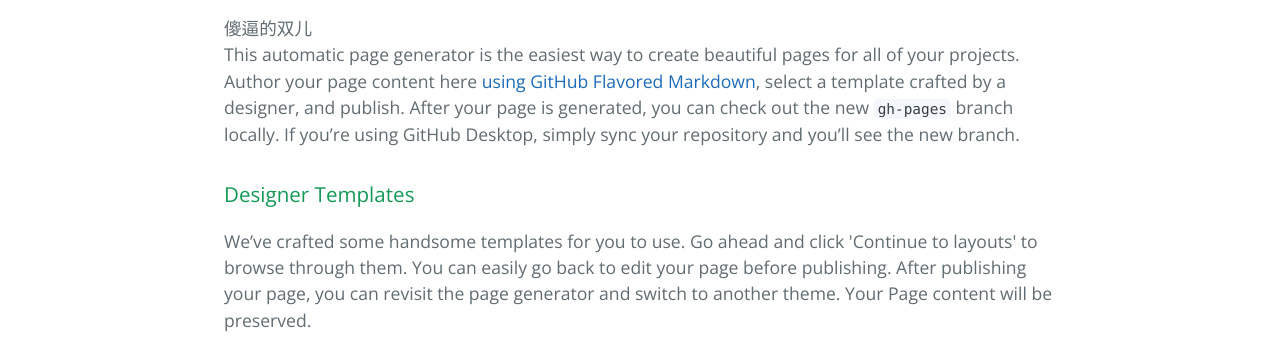
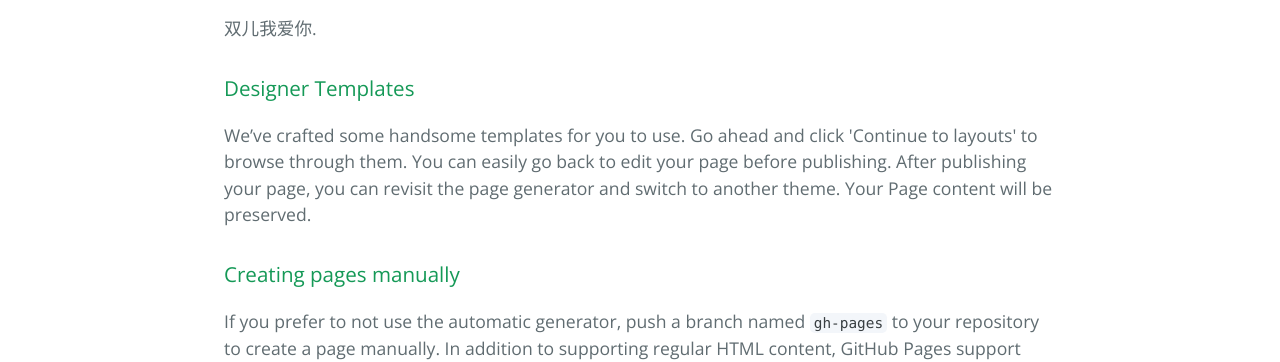
Before and after one commit to fengshiqing/fengshiqing.github.io, a plain HTML site: page index.html in a window 1280 px wide. Shown: the part 404-766 px from the top of the page. Drawn offline with nearby package versions, Linux system fonts and the light colour scheme.

Commit message:
Update index.html

```diff
--- a/index.html
+++ b/index.html
@@ -19,7 +19,7 @@
       <h1>
 <a id="---welcome-to-github-pages" class="anchor" href="#---welcome-to-github-pages" aria-hidden="true"><span class="octicon octicon-link"></span></a>Welcome to GitHub Pages.</h1>
 
-<p>傻逼的双儿</br>This automatic page generator is the easiest way to create beautiful pages for all of your projects. Author your page content here <a href="https://guides.github.com/features/mastering-markdown/">using GitHub Flavored Markdown</a>, select a template crafted by a designer, and publish. After your page is generated, you can check out the new <code>gh-pages</code> branch locally. If you’re using GitHub Desktop, simply sync your repository and you’ll see the new branch.</p>
+<p>双儿我爱你.</p>
 
 <h3>
 <a id="designer-templates" class="anchor" href="#designer-templates" aria-hidden="true"><span class="octicon octicon-link"></span></a>Designer Templates</h3>
```
